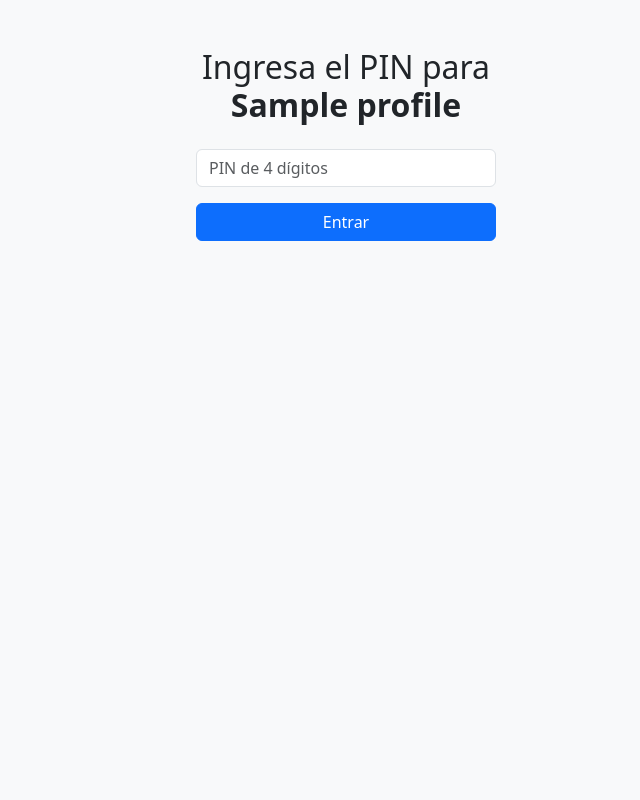
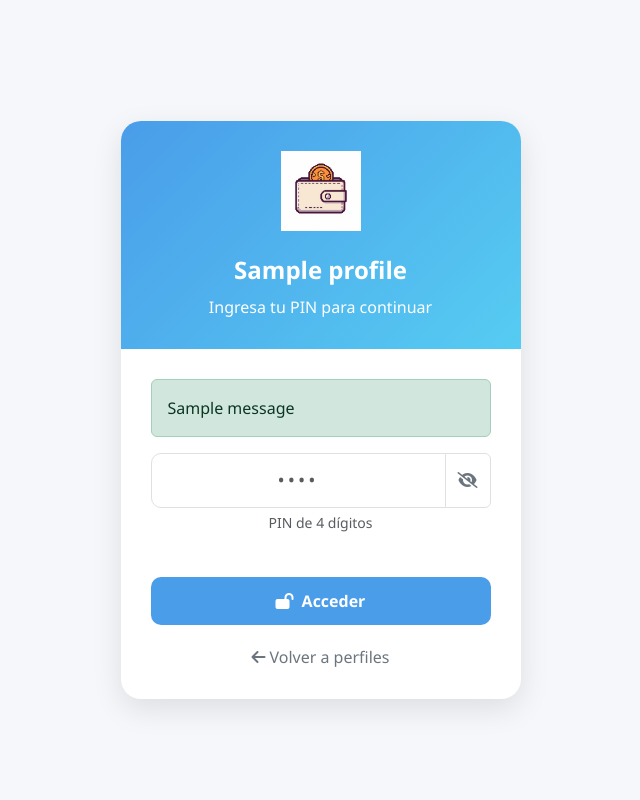
Before and after one commit to Miguellunab/Gestion-de-Dinero, a Flask app: page /select_profile/1 in a window 1280 px wide. Shown: the whole page, without its empty margins (294-934 px from the left). Run offline with Flask 3, Linux system fonts and the light colour scheme; tables that the repository leaves empty hold one stand-in row (values such as "Sample post"); one stand-in notice (Sample message) is shown.

Commit message:
Ups, este si es

```diff
--- a/templates/select_profile.html
+++ b/templates/select_profile.html
@@ -10,35 +10,216 @@
     <link
       href="https://cdn.jsdelivr.net/npm/bootstrap@5.3.0/dist/css/bootstrap.min.css"
       rel="stylesheet" />
+    <!-- Font Awesome para iconos -->
+    <link
+      rel="stylesheet"
+      href="https://cdnjs.cloudflare.com/ajax/libs/font-awesome/6.4.0/css/all.min.css" />
+    <!-- Favicon -->
+    <link
+      rel="icon"
+      href="{{ url_for('static', filename='favicon.png', _external=True) }}?v=2" />
+    <style>
+      /* Colores consistentes con el dashboard */
+      :root {
+        --primary-color: #3a86ff;
+        --success-color: #38b000;
+        --danger-color: #ff595e;
+        --dark-color: #4a9de9;
+        --light-color: #f8f9fa;
+        --wallet-color: #ffe8d6;
+        --coin-color: #ff9e00;
+      }
+
+      body {
+        background-color: #f5f7fa;
+        font-family: 'Segoe UI', Tahoma, Geneva, Verdana, sans-serif;
+        padding-top: 20px;
+        height: 100vh;
+        display: flex;
+        align-items: center;
+        justify-content: center;
+      }
+
+      .login-card {
+        background-color: white;
+        border-radius: 20px;
+        box-shadow: 0 10px 30px rgba(0, 0, 0, 0.1);
+        overflow: hidden;
+        max-width: 400px;
+        width: 100%;
+      }
+
+      .login-header {
+        background: linear-gradient(135deg, var(--dark-color), #56ccf2);
+        padding: 30px 20px;
+        text-align: center;
+        color: white;
+      }
+
+      .app-logo {
+        width: 80px;
+        height: auto;
+        margin-bottom: 15px;
+      }
+
+      .profile-name {
+        font-size: 1.5rem;
+        font-weight: 600;
+        margin: 10px 0;
+      }
+
+      .login-body {
+        padding: 30px;
+      }
+
+      .pin-input {
+        font-size: 1.2rem;
+        letter-spacing: 3px;
+        text-align: center;
+        padding: 12px;
+        border-radius: 10px;
+        border: 1px solid #e0e0e0;
+        transition: all 0.3s;
+      }
+
+      .pin-input:focus {
+        box-shadow: 0 0 0 3px rgba(58, 134, 255, 0.25);
+        border-color: var(--primary-color);
+      }
+
+      .input-group-text {
+        background-color: white;
+        border-color: #e0e0e0;
+        cursor: pointer;
+        color: #6c757d;
+        transition: all 0.2s;
+      }
+
+      .input-group-text:hover {
+        color: var(--primary-color);
+      }
+
+      .btn-enter {
+        background-color: var(--dark-color);
+        border: none;
+        border-radius: 10px;
+        padding: 12px;
+        color: white;
+        font-weight: 600;
+        transition: all 0.3s;
+        margin-top: 20px;
+      }
+
+      .btn-enter:hover {
+        background-color: #3b7ec3;
+        transform: translateY(-2px);
+        box-shadow: 0 4px 8px rgba(58, 134, 255, 0.3);
+      }
+
+      .btn-back {
+        color: #6c757d;
+        text-decoration: none;
+        display: block;
+        text-align: center;
+        margin-top: 20px;
+        transition: all 0.2s;
+      }
+
+      .btn-back:hover {
+        color: var(--dark-color);
+      }
+    </style>
   </head>
-  <body class="bg-light">
-    <div class="container py-5">
-      <h2 class="text-center mb-4">
-        Ingresa el PIN para <br /><strong>{{ profile.name }}</strong>
-      </h2>
+  <body>
+    <div class="container">
+      <div class="row justify-content-center">
+        <div class="col-md-6 col-lg-5">
+          <div class="login-card">
+            <div class="login-header">
+              <img
+                src="{{ url_for('static', filename='favicon.png', _external=True) }}"
+                alt="App Logo"
+                class="app-logo" />
+              <h2 class="profile-name">{{ profile.name }}</h2>
+              <p class="mb-0">Ingresa tu PIN para continuar</p>
+            </div>
+
+            <div class="login-body">
+              {% with messages = get_flashed_messages(with_categories=true) %}
+              {% if messages %} {% for category, message in messages %}
+              <div
+                class="alert alert-{{ category }} mb-3"
+                role="alert">
+                {{ message }}
+              </div>
+              {% endfor %} {% endif %} {% endwith %}
+
               <form
                 action="{{ url_for('select_profile', profile_id=profile.id) }}"
-        method="post"
-        class="mx-auto"
-        style="max-width: 300px">
-        <div class="mb-3">
+                method="post">
+                <div class="mb-4">
+                  <div class="input-group">
                     <input
                       type="password"
                       name="pin"
-            class="form-control"
-            placeholder="PIN de 4 dígitos"
+                      id="pinInput"
+                      class="form-control pin-input"
+                      placeholder="••••"
                       maxlength="4"
                       pattern="\d{4}"
-            required />
+                      required
+                      autocomplete="off" />
+                    <span
+                      class="input-group-text"
+                      id="togglePin">
+                      <i
+                        class="fa fa-eye-slash"
+                        id="toggleIcon"></i>
+                    </span>
                   </div>
+                  <div class="form-text text-center">PIN de 4 dígitos</div>
+                </div>
+
                 <button
                   type="submit"
-          class="btn btn-primary w-100">
-          Entrar
+                  class="btn btn-enter w-100">
+                  <i class="fas fa-lock-open me-2"></i>Acceder
                 </button>
               </form>
+
+              <a
+                href="{{ url_for('login') }}"
+                class="btn-back">
+                <i class="fas fa-arrow-left me-1"></i>Volver a perfiles
+              </a>
             </div>
+          </div>
+        </div>
+      </div>
+    </div>
+
     <!-- Bootstrap Bundle JS -->
     <script src="https://cdn.jsdelivr.net/npm/bootstrap@5.3.0/dist/js/bootstrap.bundle.min.js"></script>
+
+    <!-- Script para mostrar/ocultar PIN -->
+    <script>
+      document.addEventListener('DOMContentLoaded', function () {
+        const togglePin = document.getElementById('togglePin');
+        const pinInput = document.getElementById('pinInput');
+        const toggleIcon = document.getElementById('toggleIcon');
+
+        togglePin.addEventListener('click', function () {
+          if (pinInput.type === 'password') {
+            pinInput.type = 'text';
+            toggleIcon.classList.remove('fa-eye-slash');
+            toggleIcon.classList.add('fa-eye');
+          } else {
+            pinInput.type = 'password';
+            toggleIcon.classList.remove('fa-eye');
+            toggleIcon.classList.add('fa-eye-slash');
+          }
+        });
+      });
+    </script>
   </body>
 </html>
```
Also changed, not shown: 1 other file. Lines whose indentation alone changed are shown as unchanged.
